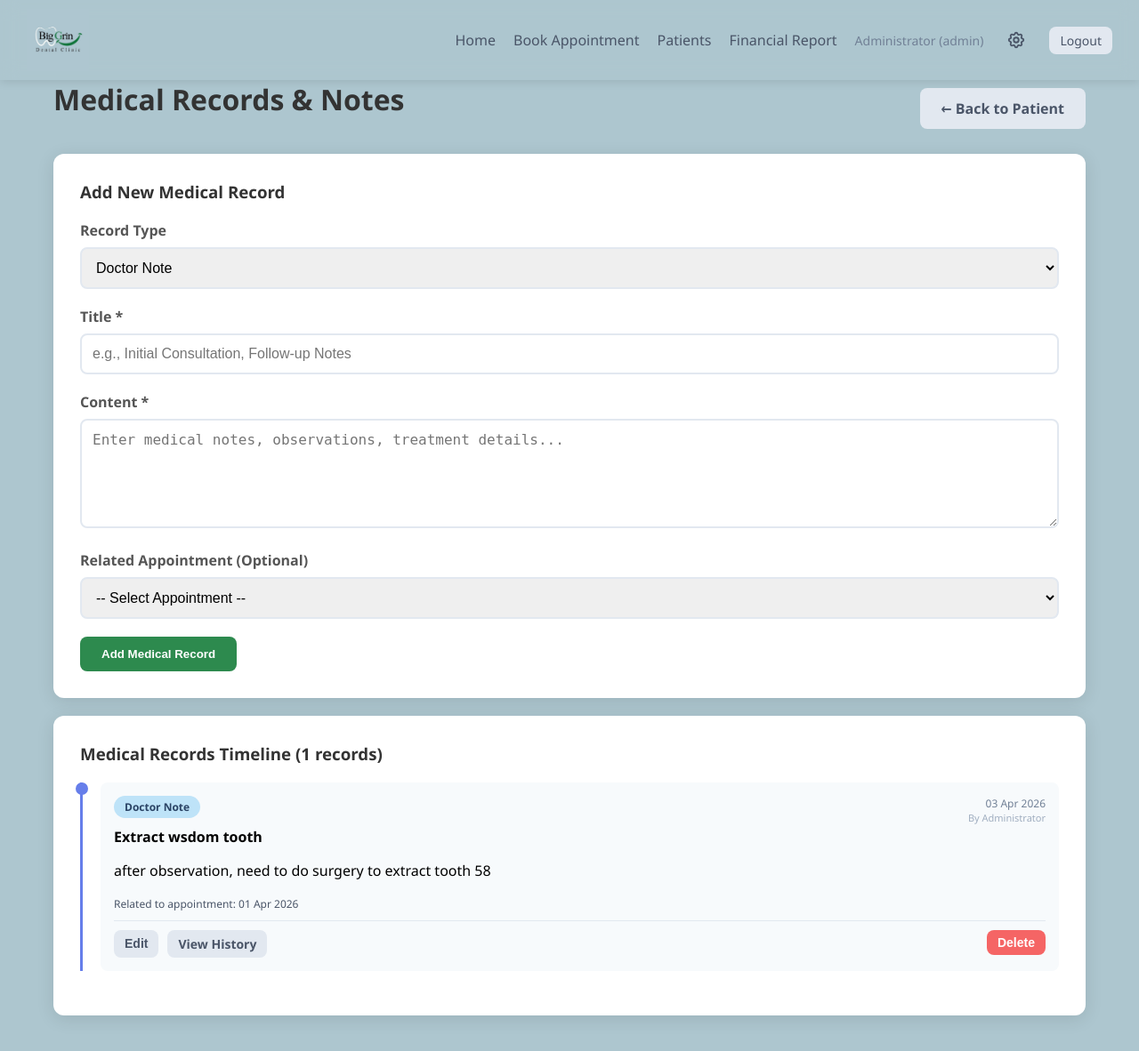
After one commit to mohdharisarifin-design/biggrin-booking-system, a Flask app: page /patient/1/records in a window 1280 px wide. The commit adds this page. Shown: the whole page at 89% size. Run offline with Flask 3, Linux system fonts and the light colour scheme; a user stored in the database is signed in.

Commit message:
Medical Record Doctor Notes Folder Feature

```diff
--- a/app.py
+++ b/app.py
@@ -12,6 +12,7 @@ app = Flask(__name__)
 app.config['SECRET_KEY'] = 'dental-clinic-secret-key-change-this-in-production'
 app.config['SQLALCHEMY_DATABASE_URI'] = 'sqlite:///dental_clinic.db'
 app.config['SQLALCHEMY_TRACK_MODIFICATIONS'] = False
+app.config['MAX_CONTENT_LENGTH'] = 50 * 1024 * 1024  # 50MB max file upload
 
 db = SQLAlchemy(app)
 
@@ -63,6 +64,49 @@ class Appointment(db.Model):
 
     patient = db.relationship('Patient', backref='appointments')
 
+class PatientFile(db.Model):
+    id = db.Column(db.Integer, primary_key=True)
+    patient_id = db.Column(db.Integer, db.ForeignKey('patient.id'), nullable=False)
+    filename = db.Column(db.String(255), nullable=False)
+    stored_filename = db.Column(db.String(255), nullable=False)
+    file_type = db.Column(db.String(20), nullable=False)  # 'xray', 'document', 'photo', 'other'
+    file_path = db.Column(db.String(500), nullable=False)
+    file_size = db.Column(db.Integer, nullable=False)  # in bytes
+    uploaded_by = db.Column(db.Integer, db.ForeignKey('user.id'), nullable=False)
+    uploaded_at = db.Column(db.DateTime, default=datetime.now)
+    description = db.Column(db.Text, nullable=True)
+
+    patient = db.relationship('Patient', backref='files')
+    uploader = db.relationship('User', backref='uploaded_files')
+
+class PatientRecord(db.Model):
+    id = db.Column(db.Integer, primary_key=True)
+    patient_id = db.Column(db.Integer, db.ForeignKey('patient.id'), nullable=False)
+    record_type = db.Column(db.String(30), nullable=False)  # 'doctor_note', 'progress', 'treatment_plan', 'diagnosis'
+    title = db.Column(db.String(200), nullable=False)
+    content = db.Column(db.Text, nullable=False)
+    created_by = db.Column(db.Integer, db.ForeignKey('user.id'), nullable=False)
+    created_at = db.Column(db.DateTime, default=datetime.now)
+    updated_at = db.Column(db.DateTime, default=datetime.now, onupdate=datetime.now)
+    appointment_id = db.Column(db.Integer, db.ForeignKey('appointment.id'), nullable=True)
+
+    patient = db.relationship('Patient', backref='records')
+    creator = db.relationship('User', backref='created_records')
+    appointment = db.relationship('Appointment', backref='records')
+
+class PatientRecordHistory(db.Model):
+    id = db.Column(db.Integer, primary_key=True)
+    record_id = db.Column(db.Integer, db.ForeignKey('patient_record.id'), nullable=False)
+    version_number = db.Column(db.Integer, nullable=False)
+    title = db.Column(db.String(200), nullable=False)
+    content = db.Column(db.Text, nullable=False)
+    edited_by = db.Column(db.Integer, db.ForeignKey('user.id'), nullable=False)
+    edited_at = db.Column(db.DateTime, default=datetime.now)
+    change_summary = db.Column(db.String(255), nullable=True)
+
+    record = db.relationship('PatientRecord', backref='history')
+    editor = db.relationship('User', backref='record_edits')
+
 # ========== APPOINTMENT TYPES & DURATIONS ==========
 
 APPOINTMENT_TYPES = {
@@ -167,6 +211,12 @@ def init_db():
             db.session.add(doctor)
 
         db.session.commit()
+
+        # Create patient_folders directory if it doesn't exist
+        patient_folders_path = os.path.join('static', 'patient_folders')
+        if not os.path.exists(patient_folders_path):
+            os.makedirs(patient_folders_path)
+            print(f"[INIT] Created patient folders directory: {patient_folders_path}")
 
 def get_time_slots(date, exclude_appointment_id=None):
     """Get available time slots for a given date."""
@@ -460,7 +510,7 @@ def book_appointment():
 
 @app.route('/admin/appointments')
 def view_appointments():
-    if 'user_id' not in session or session.get('role') != 'admin':
+    if 'user_id' not in session or session.get('role') not in ['admin', 'doctor']:
         return redirect(url_for('login'))
 
     # Get date range from query params or default to today + 30 days
@@ -722,7 +772,7 @@ def reschedule_appointment(id):
 
 @app.route('/admin/patient/<int:id>')
 def patient_detail(id):
-    if 'user_id' not in session or session.get('role') != 'admin':
+    if 'user_id' not in session or session.get('role') not in ['admin', 'doctor']:
         return redirect(url_for('login'))
 
     patient = Patient.query.get_or_404(id)
@@ -760,7 +810,7 @@ def register_patient(id):
 
 @app.route('/admin/patients')
 def list_patients():
-    if 'user_id' not in session or session.get('role') != 'admin':
+    if 'user_id' not in session or session.get('role') not in ['admin', 'doctor']:
         return redirect(url_for('login'))
 
     search = request.args.get('search', '')
@@ -1529,6 +1579,256 @@ def update_reminder_config():
     flash('Reminder settings updated successfully', 'success')
     return redirect(url_for('settings'))
 
+# ========== PATIENT FOLDER ROUTES ==========
+
+import uuid
+from werkzeug.utils import secure_filename
+from flask import send_from_directory
+
+ALLOWED_EXTENSIONS = {'png', 'jpg', 'jpeg', 'pdf', 'doc', 'docx', 'dcm'}
+
+def allowed_file(filename):
+    return '.' in filename and filename.rsplit('.', 1)[1].lower() in ALLOWED_EXTENSIONS
+
+def get_patient_folder_path(patient_id):
+    """Get or create patient folder path."""
+    base_path = os.path.join('static', 'patient_folders', str(patient_id))
+    if not os.path.exists(base_path):
+        os.makedirs(base_path)
+        # Create subdirectories
+        for subdir in ['xrays', 'documents', 'photos', 'other']:
+            os.makedirs(os.path.join(base_path, subdir), exist_ok=True)
+    return base_path
+
+@app.route('/patient/<int:id>/files')
+def patient_files(id):
+    """View all files for a patient."""
+    if 'user_id' not in session:
+        return redirect(url_for('login'))
+
+    patient = Patient.query.get_or_404(id)
+    files = PatientFile.query.filter_by(patient_id=id).order_by(PatientFile.uploaded_at.desc()).all()
+
+    # Group files by type
+    files_by_type = {'xray': [], 'document': [], 'photo': [], 'other': []}
+    for file in files:
+        files_by_type[file.file_type].append(file)
+
+    return render_template('patient_files.html',
+                         patient=patient,
+                         files_by_type=files_by_type,
+                         files=files)
+
+@app.route('/patient/<int:id>/upload', methods=['POST'])
+def upload_file(id):
+    """Upload file to patient folder."""
+    if 'user_id' not in session or session.get('role') not in ['admin', 'doctor']:
+        return redirect(url_for('login'))
+
+    patient = Patient.query.get_or_404(id)
+
+    if 'file' not in request.files:
+        flash('No file selected', 'error')
+        return redirect(url_for('patient_files', id=id))
+
+    file = request.files['file']
+    if file.filename == '':
+        flash('No file selected', 'error')
+        return redirect(url_for('patient_files', id=id))
+
+    if not allowed_file(file.filename):
+        flash('File type not allowed. Allowed: PNG, JPG, PDF, DOC, DOCX, DCM', 'error')
+        return redirect(url_for('patient_files', id=id))
+
+    # Get file type from form
+    file_type = request.form.get('file_type', 'other')
+    description = request.form.get('description', '')
+
+    # Generate unique filename
+    original_filename = secure_filename(file.filename)
+    file_ext = original_filename.rsplit('.', 1)[1].lower()
+    stored_filename = f"{uuid.uuid4()}.{file_ext}"
+
+    # Get patient folder path
+    patient_folder = get_patient_folder_path(id)
+
+    # Determine subfolder based on file type
+    subfolder = file_type if file_type in ['xrays', 'documents', 'photos'] else 'other'
+    upload_path = os.path.join(patient_folder, subfolder)
+
+    # Save file
+    file_path = os.path.join(upload_path, stored_filename)
+    file.save(file_path)
+
+    # Save to database
+    patient_file = PatientFile(
+        patient_id=id,
+        filename=original_filename,
+        stored_filename=stored_filename,
+        file_type=file_type,
+        file_path=os.path.join('static', 'patient_folders', str(id), subfolder, stored_filename),
+        file_size=os.path.getsize(file_path),
+        uploaded_by=session['user_id'],
+        description=description
+    )
+    db.session.add(patient_file)
+    db.session.commit()
+
+    flash(f'File "{original_filename}" uploaded successfully', 'success')
+    return redirect(url_for('patient_files', id=id))
+
+@app.route('/patient/file/<int:file_id>/download')
+def download_file(file_id):
+    """Download a patient file."""
+    if 'user_id' not in session:
+        return redirect(url_for('login'))
+
+    patient_file = PatientFile.query.get_or_404(file_id)
+    patient_folder = get_patient_folder_path(patient_file.patient_id)
+
+    # Determine subfolder
+    subfolder = patient_file.file_type if patient_file.file_type in ['xrays', 'documents', 'photos'] else 'other'
+    file_path = os.path.join(patient_folder, subfolder, patient_file.stored_filename)
+
+    return send_from_directory(os.path.dirname(file_path),
+                              patient_file.stored_filename,
+                              as_attachment=True,
+                              download_name=patient_file.filename)
+
+@app.route('/patient/file/<int:file_id>/delete', methods=['POST'])
+def delete_file(file_id):
+    """Delete a patient file."""
+    if 'user_id' not in session or session.get('role') not in ['admin', 'doctor']:
+        return redirect(url_for('login'))
+
+    patient_file = PatientFile.query.get_or_404(file_id)
+    patient_id = patient_file.patient_id
+
+    # Delete physical file
+    patient_folder = get_patient_folder_path(patient_id)
+    subfolder = patient_file.file_type if patient_file.file_type in ['xrays', 'documents', 'photos'] else 'other'
+    file_path = os.path.join(patient_folder, subfolder, patient_file.stored_filename)
+
+    if os.path.exists(file_path):
+        os.remove(file_path)
+
+    # Delete database record
+    db.session.delete(patient_file)
+    db.session.commit()
+
+    flash('File deleted successfully', 'success')
+    return redirect(url_for('patient_files', id=patient_id))
+
+@app.route('/patient/<int:id>/records')
+def patient_records(id):
+    """View all medical records for a patient."""
+    if 'user_id' not in session:
+        return redirect(url_for('login'))
+
+    patient = Patient.query.get_or_404(id)
+    records = PatientRecord.query.filter_by(patient_id=id).order_by(PatientRecord.created_at.desc()).all()
+
+    return render_template('patient_records.html', patient=patient, records=records)
+
+@app.route('/patient/<int:id>/record', methods=['POST'])
+def add_record(id):
+    """Add a medical record for a patient."""
+    if 'user_id' not in session or session.get('role') not in ['admin', 'doctor']:
+        return redirect(url_for('login'))
+
+    patient = Patient.query.get_or_404(id)
+
+    record_type = request.form.get('record_type', 'doctor_note')
+    title = request.form.get('title', '').strip()
+    content = request.form.get('content', '').strip()
+    appointment_id = request.form.get('appointment_id') or None
+
+    if not title or not content:
+        flash('Title and content are required', 'error')
+        return redirect(url_for('patient_records', id=id))
+
+    record = PatientRecord(
+        patient_id=id,
+        record_type=record_type,
+        title=title,
+        content=content,
+        created_by=session['user_id'],
+        appointment_id=appointment_id
+    )
+    db.session.add(record)
+    db.session.commit()
+
+    flash('Medical record added successfully', 'success')
+    return redirect(url_for('patient_records', id=id))
+
+@app.route('/patient/record/<int:record_id>/edit', methods=['POST'])
+def edit_record(record_id):
+    """Edit a medical record with version history."""
+    if 'user_id' not in session or session.get('role') not in ['admin', 'doctor']:
+        return redirect(url_for('login'))
+
+    record = PatientRecord.query.get_or_404(record_id)
+
+    new_title = request.form.get('title', '').strip()
+    new_content = request.form.get('content', '').strip()
+    change_summary = request.form.get('change_summary', 'Updated record').strip()
+
+    if not new_title or not new_content:
+        flash('Title and content are required', 'error')
+        return redirect(url_for('patient_records', id=record.patient_id))
+
+    # Save current version to history
+    version_count = PatientRecordHistory.query.filter_by(record_id=record_id).count()
+    history_entry = PatientRecordHistory(
+        record_id=record_id,
+        version_number=version_count + 1,
+        title=record.title,
+        content=record.content,
+        edited_by=session['user_id'],
+        change_summary=change_summary
+    )
+    db.session.add(history_entry)
+
+    # Update record
+    record.title = new_title
+    record.content = new_content
+    record.updated_at = datetime.now()
+
+    db.session.commit()
+
+    flash('Medical record updated successfully', 'success')
+    return redirect(url_for('patient_records', id=record.patient_id))
+
+@app.route('/patient/record/<int:record_id>/delete', methods=['POST'])
+def delete_record(record_id):
+    """Delete a medical record."""
+    if 'user_id' not in session or session.get('role') not in ['admin', 'doctor']:
+        return redirect(url_for('login'))
+
+    record = PatientRecord.query.get_or_404(record_id)
+    patient_id = record.patient_id
+
+    # Delete history entries first
+    PatientRecordHistory.query.filter_by(record_id=record_id).delete()
+
+    # Delete record
+    db.session.delete(record)
+    db.session.commit()
+
+    flash('Medical record deleted successfully', 'success')
+    return redirect(url_for('patient_records', id=patient_id))
+
+@app.route('/patient/record/<int:record_id>/history')
+def view_record_history(record_id):
+    """View version history of a medical record."""
+    if 'user_id' not in session:
+        return redirect(url_for('login'))
+
+    record = PatientRecord.query.get_or_404(record_id)
+    history = PatientRecordHistory.query.filter_by(record_id=record_id).order_by(PatientRecordHistory.version_number.desc()).all()
+
+    return render_template('record_history.html', record=record, history=history)
+
 # ========== MAIN ==========
 
 if __name__ == '__main__':
--- a/requirements.txt
+++ b/requirements.txt
@@ -1,3 +1,4 @@
 Flask==2.3.3
 Flask-SQLAlchemy==3.0.5
 Werkzeug==2.3.7
+pydicom==2.4.3
--- a/templates/base.html
+++ b/templates/base.html
@@ -439,6 +439,7 @@
             {% else %}
             <a href="{{ url_for('doctor_schedule') }}">My Schedule</a>
             <a href="{{ url_for('view_appointments') }}">Appointments</a>
+            <a href="{{ url_for('list_patients') }}">Patients</a>
             {% endif %}
             <a href="{{ url_for('financial_report') }}">Financial Report</a>
             <span class="user-info">{{ session.get('name') }} ({{ session.get('role') }})</span>
--- a/templates/patient_detail.html
+++ b/templates/patient_detail.html
@@ -6,9 +6,11 @@
 <div style="display: flex; justify-content: space-between; align-items: center; margin-bottom: 20px;">
     <h1>Patient Details</h1>
     <div style="display: flex; gap: 10px;">
-        <a href="{{ url_for('register_patient', id=patient.id) }}" class="btn btn-primary">Edit Details</a>
+        <a href="{{ url_for('patient_files', id=patient.id) }}" class="btn btn-primary">📁 Files</a>
+        <a href="{{ url_for('patient_records', id=patient.id) }}" class="btn btn-primary">📝 Medical Records</a>
+        <a href="{{ url_for('register_patient', id=patient.id) }}" class="btn btn-secondary">Edit Details</a>
         <a href="{{ url_for('book_appointment') }}" class="btn btn-success">+ Book Appointment</a>
-        <a href="{{ url_for('list_patients') }}" class="btn btn-secondary">← Back to Patients</a>
+        <a href="{{ url_for('list_patients') }}" class="btn btn-secondary">← Back</a>
     </div>
 </div>
 
--- /dev/null
+++ b/templates/patient_records.html
@@ -0,0 +1,151 @@
+{% extends "base.html" %}
+
+{% block title %}Medical Records - {{ patient.name }}{% endblock %}
+
+{% block content %}
+<div style="display: flex; justify-content: space-between; align-items: center; margin-bottom: 20px;">
+    <h1>Medical Records & Notes</h1>
+    <div style="display: flex; gap: 10px;">
+        <a href="{{ url_for('patient_detail', id=patient.id) }}" class="btn btn-secondary">← Back to Patient</a>
+    </div>
+</div>
+
+<div class="card" style="margin-bottom: 20px;">
+    <h3>Add New Medical Record</h3>
+    <form method="POST" action="{{ url_for('add_record', id=patient.id) }}">
+        <div class="form-group">
+            <label for="record_type">Record Type</label>
+            <select id="record_type" name="record_type" required>
+                <option value="doctor_note">Doctor Note</option>
+                <option value="progress">Progress Update</option>
+                <option value="treatment_plan">Treatment Plan</option>
+                <option value="diagnosis">Diagnosis</option>
+            </select>
+        </div>
+
+        <div class="form-group">
+            <label for="title">Title *</label>
+            <input type="text" id="title" name="title" required placeholder="e.g., Initial Consultation, Follow-up Notes">
+        </div>
+
+        <div class="form-group">
+            <label for="content">Content *</label>
+            <textarea id="content" name="content" rows="5" required placeholder="Enter medical notes, observations, treatment details..."></textarea>
+        </div>
+
+        <div class="form-group">
+            <label for="appointment_id">Related Appointment (Optional)</label>
+            <select id="appointment_id" name="appointment_id">
+                <option value="">-- Select Appointment --</option>
+                {% for appt in patient.appointments %}
+                <option value="{{ appt.id }}">{{ appt.appointment_date.strftime('%d %b %Y') }} - {{ appt.appointment_type }}</option>
+                {% endfor %}
+            </select>
+        </div>
+
+        <button type="submit" class="btn btn-primary">Add Medical Record</button>
+    </form>
+</div>
+
+<div class="card">
+    <h3>Medical Records Timeline ({{ records|length }} records)</h3>
+
+    {% if records %}
+    <div style="margin-top: 20px;">
+        {% for record in records %}
+        <div style="border-left: 3px solid #667eea; padding-left: 20px; margin-bottom: 20px; position: relative;">
+            <!-- Timeline dot -->
+            <div style="position: absolute; left: -8px; top: 0; width: 14px; height: 14px; background: #667eea; border-radius: 50%;"></div>
+
+            <div style="background: #f7fafc; border-radius: 8px; padding: 15px;">
+                <div style="display: flex; justify-content: space-between; align-items: flex-start; margin-bottom: 10px;">
+                    <div>
+                        <span class="badge" style="background:
+                            {% if record.record_type == 'doctor_note' %}#bee3f8; color: #2a4365;
+                            {% elif record.record_type == 'progress' %}#9ae6b4; color: #22543d;
+                            {% elif record.record_type == 'treatment_plan' %}#feebc8; color: #744210;
+                            {% else %}#fed7d7; color: #742a2a;{% endif %}
+                            margin-bottom: 5px; display: inline-block;">
+                            {{ record.record_type|replace('_', ' ')|title }}
+                        </span>
+                        <h4 style="margin: 5px 0;">{{ record.title }}</h4>
+                    </div>
+                    <div style="text-align: right;">
+                        <p style="font-size: 12px; color: #718096;">{{ record.created_at.strftime('%d %b %Y') }}</p>
+                        <p style="font-size: 11px; color: #a0aec0;">By {{ record.creator.name if record.creator else 'Unknown' }}</p>
+                    </div>
+                </div>
+
+                <div style="margin-bottom: 15px; white-space: pre-wrap; line-height: 1.6;">{{ record.content }}</div>
+
+                {% if record.appointment %}
+                <p style="font-size: 12px; color: #4a5568; margin-bottom: 10px;">
+                    Related to appointment: {{ record.appointment.appointment_date.strftime('%d %b %Y') }}
+                </p>
+                {% endif %}
+
+                <div style="display: flex; gap: 10px; margin-top: 10px; padding-top: 10px; border-top: 1px solid #e2e8f0;">
+                    <button onclick="editRecord({{ record.id }}, '{{ record.title|escape }}', '{{ record.content|escape }}')" class="btn btn-sm btn-secondary">Edit</button>
+                    <a href="{{ url_for('view_record_history', record_id=record.id) }}" class="btn btn-sm btn-secondary">View History</a>
+                    <form method="POST" action="{{ url_for('delete_record', record_id=record.id) }}" style="display: inline; margin-left: auto;" onsubmit="return confirm('Delete this record permanently?');">
+                        <button type="submit" class="btn btn-sm btn-danger">Delete</button>
+                    </form>
+                </div>
+            </div>
+        </div>
+        {% endfor %}
+    </div>
+    {% else %}
+    <p style="color: #a0aec0; text-align: center; padding: 40px;">No medical records yet. Add your first record above.</p>
+    {% endif %}
+</div>
+
+<!-- Edit Modal -->
+<div id="editModal" style="display: none; position: fixed; top: 0; left: 0; width: 100%; height: 100%; background: rgba(0,0,0,0.5); z-index: 1000; justify-content: center; align-items: center;">
+    <div style="background: white; padding: 30px; border-radius: 12px; max-width: 600px; width: 90%; max-height: 80vh; overflow-y: auto;">
+        <h3>Edit Medical Record</h3>
+        <form id="editForm" method="POST" action="">
+            <div class="form-group">
+                <label for="edit_title">Title *</label>
+                <input type="text" id="edit_title" name="title" required>
+            </div>
+
+            <div class="form-group">
+                <label for="edit_content">Content *</label>
+                <textarea id="edit_content" name="content" rows="6" required></textarea>
+            </div>
+
+            <div class="form-group">
+                <label for="change_summary">Change Summary</label>
+                <input type="text" id="change_summary" name="change_summary" placeholder="Brief description of what changed (e.g., 'Updated diagnosis')">
+            </div>
+
+            <div style="display: flex; gap: 10px; justify-content: flex-end;">
+                <button type="button" onclick="closeEditModal()" class="btn btn-secondary">Cancel</button>
+                <button type="submit" class="btn btn-primary">Save Changes</button>
+            </div>
+        </form>
+    </div>
+</div>
+
+<script>
+function editRecord(id, title, content) {
+    document.getElementById('editForm').action = '/patient/record/' + id + '/edit';
+    document.getElementById('edit_title').value = title.replace(/\\'/g, "'").replace(/\\"/g, '"');
+    document.getElementById('edit_content').value = content.replace(/\\'/g, "'").replace(/\\"/g, '"');
+    document.getElementById('editModal').style.display = 'flex';
+}
+
+function closeEditModal() {
+    document.getElementById('editModal').style.display = 'none';
+}
+
+// Close modal when clicking outside
+window.onclick = function(event) {
+    const modal = document.getElementById('editModal');
+    if (event.target == modal) {
+        closeEditModal();
+    }
+}
+</script>
+{% endblock %}
```
Also changed, not shown: templates/patient_files.html (added, +185 -0 lines), templates/record_history.html (added, +58 -0 lines), instance/dental_clinic.db.
